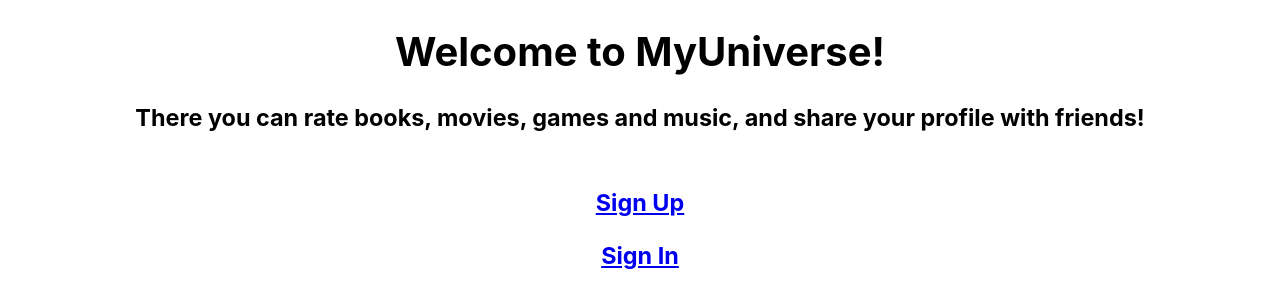
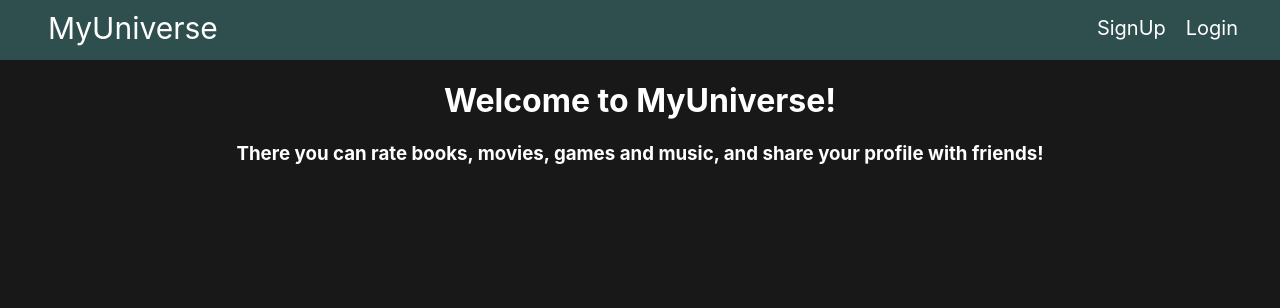
Before and after one commit to DekkoBraze/my-universe, a React (Create React App) app in the folder frontend/: page / in a window 1280 px wide. Shown: the top 308 px of the page. Built offline with nearby package versions, Linux system fonts and the light colour scheme.

Commit message:
Navbar, css, requestCompleted check in Profile

```diff
--- a/frontend/src/App.css
+++ b/frontend/src/App.css
@@ -1,38 +1,8 @@
 .App {
-  text-align: center;
+  margin: 0;
+  padding: 0;
+  background-color: rgb(24,24,24);
+  color:white;
 }
 
-.App-logo {
-  height: 40vmin;
-  pointer-events: none;
-}
-
-@media (prefers-reduced-motion: no-preference) {
-  .App-logo {
-    animation: App-logo-spin infinite 20s linear;
-  }
-}
-
-.App-header {
-  background-color: #282c34;
-  min-height: 100vh;
-  display: flex;
-  flex-direction: column;
-  align-items: center;
-  justify-content: center;
-  font-size: calc(10px + 2vmin);
-  color: white;
-}
-
-.App-link {
-  color: #61dafb;
-}
-
-@keyframes App-logo-spin {
-  from {
-    transform: rotate(0deg);
-  }
-  to {
-    transform: rotate(360deg);
-  }
-}
+html {background-color: rgb(24,24,24);}
--- a/frontend/src/App.js
+++ b/frontend/src/App.js
@@ -1,14 +1,17 @@
 import React from 'react';
-import Profile from './pages/Profile';
-import Home from './pages/Home';
+import Profile from './pages/Profile/Profile';
+import Home from './pages/Home/Home';
 import NotFound from './pages/NotFound';
 import SignUp from './pages/authorization/SignUp'
 import Login from './pages/authorization/Login';
+import Navbar from './components/Navbar/Navbar';
 import { Routes, Route } from "react-router-dom";
+import "./App.css"
 
 function App() {
     return (
         <div className='App'>
+            <Navbar />
             <Routes>
                 <Route path="/" exact element={<Home />} />
                 <Route path="/profile/:username" element={<Profile />} />
@@ -23,3 +26,4 @@ function App() {
 export default App;
 //<Route path="/registration" element={<Registration />} />
 //<Route path="/login" element={<Login />} />
+//
--- /dev/null
+++ b/frontend/src/components/Navbar/Navbar.css
@@ -0,0 +1,37 @@
+.bar {
+    width: 100%;
+    height: 60px;
+    align-items: right;
+    background-color:darkslategray;
+    display: flex;
+}
+
+.bar a {
+    text-decoration: none;
+}
+
+.title {
+    color:white;
+    font-size: 30px;
+    margin-top: 10px;
+    margin-left: 48px;
+    display: inline-block;
+}
+
+.auth {
+    list-style-type: none;
+    text-align:right;
+    font-size: 20px;
+    margin-top: auto;
+    margin-right: 32px;
+    margin-left: auto;
+}
+
+.auth li {
+    display: inline;
+}
+
+.auth li a {
+    color:white;
+    margin: 10px;
+}
--- /dev/null
+++ b/frontend/src/components/Navbar/Navbar.js
@@ -0,0 +1,21 @@
+import React, { useState } from "react";
+import { Link } from "react-router-dom";
+import "./Navbar.css"
+
+function Navbar() {
+    return (
+        <nav className="bar">
+          <Link to="/" className="title">MyUniverse</Link>
+          <ul className="auth">
+            <li>
+              <Link to="/signup">SignUp</Link>
+            </li>
+            <li>
+              <Link to="/login">Login</Link>
+            </li>
+          </ul>
+        </nav>
+        );
+}
+
+export default Navbar;
--- a/frontend/src/pages/Home.js
+++ /dev/null
@@ -1,22 +0,0 @@
-function Home() {
-    return (
-        <div style={{
-          fontSize: 20,
-          textAlign: "center",
-        }}>
-             <h1>Welcome to MyUniverse!</h1>
-            <h3>There you can rate books, movies, games and music, and share your profile with friends!</h3>
-            <div style={{
-                display: "inline-block",
-                margin: 10,
-            }}>
-                <h3 className="link"><a href="signup">Sign Up</a></h3>
-                <h3 className="link"><a href="login">Sign In</a></h3>
-            </div>
-
-        </div>
-
-    );
-}
-
-export default Home;
--- /dev/null
+++ b/frontend/src/pages/Home/Home.css
@@ -0,0 +1,4 @@
+.main {
+    font-size: 20;
+    text-align: center;
+}
--- /dev/null
+++ b/frontend/src/pages/Home/Home.js
@@ -0,0 +1,12 @@
+import "./Home.css"
+
+function Home() {
+    return (
+        <div className="main">
+            <h1>Welcome to MyUniverse!</h1>
+            <h3>There you can rate books, movies, games and music, and share your profile with friends!</h3>
+        </div>
+    );
+}
+
+export default Home;
--- a/frontend/src/pages/Profile.js
+++ /dev/null
@@ -1,22 +0,0 @@
-import React, { useEffect, useState } from 'react';
-import { useParams } from 'react-router-dom'
-import NotFound from './NotFound';
-
-function Profile() {
-    const [profileData, setProfileData] = useState([]);
-    const { username } = useParams()
-    useEffect(() => {
-        fetch('http://localhost:8000/profile/' + username)
-        .then(response => response.json())
-        .then(data => setProfileData(data))
-        .catch(error => console.error(error));
-    }, [username]);
-    if(!profileData.username) { return <NotFound /> }
-    return (
-        <div>
-            <h1>Welcome home, {profileData.username}!</h1>
-        </div>
-    );
-}
-
-export default Profile;
--- /dev/null
+++ b/frontend/src/pages/Profile/Profile.css
@@ -0,0 +1,4 @@
+.main {
+    font-size: 20;
+    text-align: center;
+}
--- /dev/null
+++ b/frontend/src/pages/Profile/Profile.js
@@ -0,0 +1,29 @@
+import React, { useEffect, useState } from 'react';
+import { useParams } from 'react-router-dom'
+import NotFound from '../NotFound';
+
+function Profile() {
+    const [profileData, setProfileData] = useState([]);
+    const [requestCompleted, setRequestCompleted] = useState(false)
+    const { username } = useParams()
+    useEffect(() => {
+        fetch('http://localhost:8000/profile/' + username)
+        .then(response => response.json())
+        .then(data => {
+            setProfileData(data)
+            setRequestCompleted(true)
+        })
+        .catch(error => console.error(error));
+    }, [username]);
+    if(requestCompleted)
+    {
+        if(!profileData.username) { return <NotFound /> }
+        return (
+            <div className="main">
+                <h1>Welcome home, {profileData.username}!</h1>
+            </div>
+        );
+    }
+}
+
+export default Profile;
```
Also changed, not shown: 1 other file (tests, documents, lock files or other folders).
